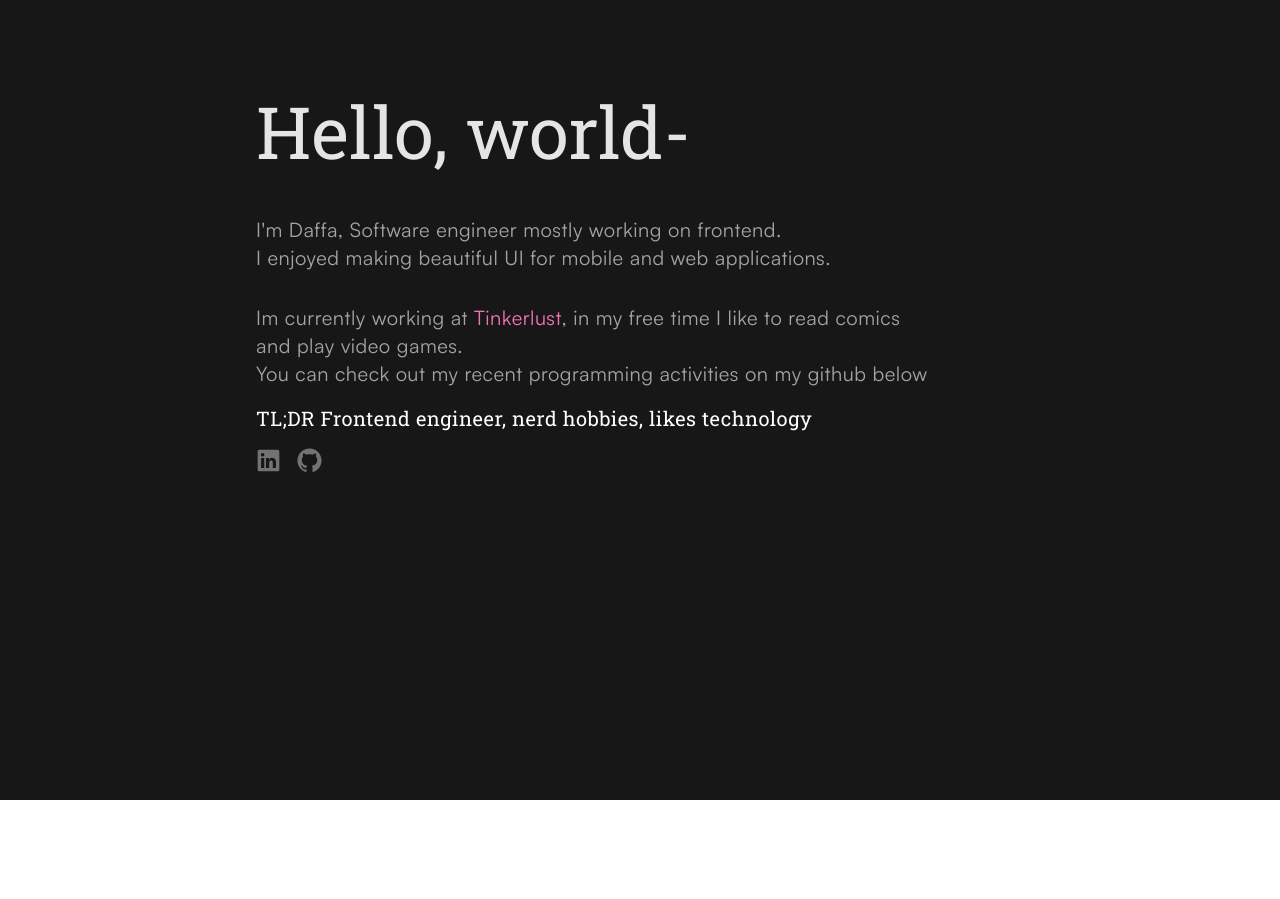
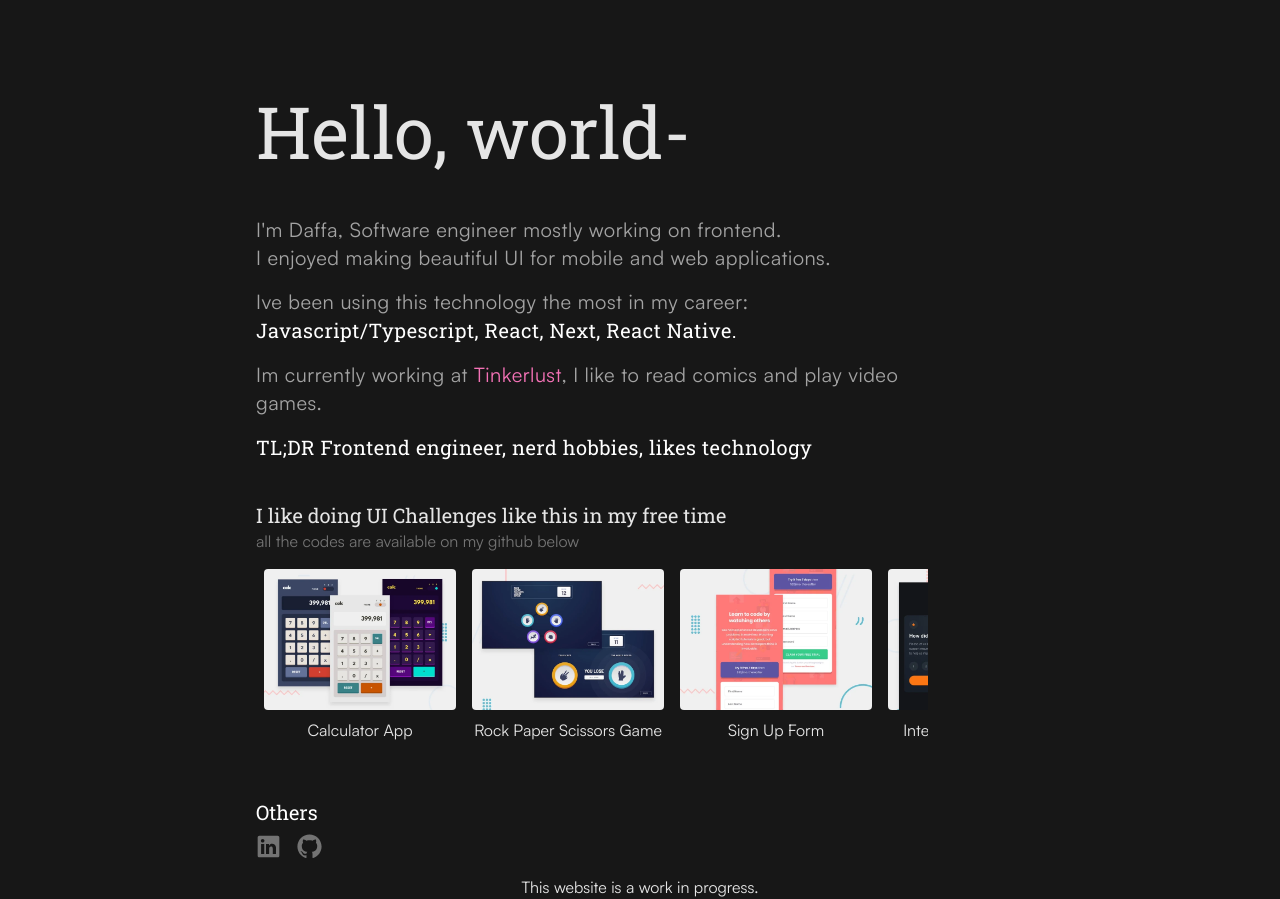
Before and after one commit to daftdevs/next-personal-site, a Next.js app: page / in a window 1280 px wide. Before the commit the page ends 800 px from the top, so only its background shows below. Built offline with nearby package versions, Linux system fonts and the light colour scheme.

Commit message:
feat: finish

```diff
--- a/src/pages/index.tsx
+++ b/src/pages/index.tsx
@@ -1,16 +1,56 @@
 import Layout from "@/components/Layout";
 import { GitHubLogoIcon, LinkedInLogoIcon } from "@radix-ui/react-icons";
+import Image from "next/image";
+
+const UIPorto = [
+  {
+    id: 1,
+    title: "News Landing Page",
+    image: "/images/Calculator.webp",
+    url: "https://frontend-2023-hazel.vercel.app/news-home-page",
+  },
+  {
+    id: 2,
+    title: "Interactive Rating Form",
+    image: "/images/interactive-rating.webp",
+    url: "https://frontendmentor-daft2.vercel.app/interactive-rating",
+  },
+  {
+    id: 3,
+    title: "Sign Up Form",
+    image: "/images/sign-up-form.webp",
+    url: "https://frontendmentor-daft2.vercel.app/intro-signup-form",
+  },
+  {
+    id: 4,
+    title: "Rock Paper Scissors Game",
+    image: "/images/rps.webp",
+    url: "https://frontend-2023-daft2.vercel.app/rock-paper-scissors",
+  },
+  {
+    id: 5,
+    title: "Calculator App",
+    image: "/images/Calculator.webp",
+    url: "https://frontend-2023-daft2.vercel.app/calculator",
+  },
+];
 
 export default function Home() {
   return (
     <Layout title="Home">
-      <div className="pt-24 max-w-2xl">
+      <div className="pt-24 pb-4 max-w-2xl">
         <h1 className="text-7xl font-serif">Hello, world-</h1>
         <div className="pt-12 text-neutral-400 tracking-wide text-xl">
           <p>I&apos;m Daffa, Software engineer mostly working on frontend.</p>
           <p>I enjoyed making beautiful UI for mobile and web applications.</p>
+          <p className="pt-4">
+            Ive been using this technology the most in my career:{" "}
+            <span className="text-white font-serif">
+              Javascript/Typescript, React, Next, React Native.
+            </span>
+          </p>
         </div>
-        <div className="pt-8 text-neutral-400 tracking-wide text-xl">
+        <div className="pt-4 text-neutral-400 tracking-wide text-xl">
           <p>
             Im currently working at{" "}
             <a
@@ -20,17 +60,44 @@ export default function Home() {
             >
               Tinkerlust
             </a>
-            , in my free time I like to read comics and play video games.
-          </p>
-          <p>
-            You can check out my recent programming activities on my github
-            below
+            , I like to read comics and play video games.
           </p>
           <p className="text-white font-serif pt-4">
             TL;DR Frontend engineer, nerd hobbies, likes technology
           </p>
         </div>
-        <div className="flex-row gap-4 hidden lg:flex pt-4 text-neutral-500">
+
+        <div className="pt-10">
+          <h1 className="font-serif text-xl">
+            I like doing UI Challenges like this in my free time
+          </h1>
+          <p className="text-neutral-500">
+            all the codes are available on my github below
+          </p>
+          <div className="flex flex-row gap-4 py-4 px-2 overflow-x-auto">
+            {UIPorto.sort((a, b) => b.id - a.id).map((item) => (
+              <div
+                key={item.id}
+                className="flex flex-col min-w-[12rem] hover:scale-105 transition delay-50 cursor-pointer"
+              >
+                <a href={item.url} target={"_blank"}>
+                  <Image
+                    width={250}
+                    height={250}
+                    src={item.image}
+                    alt={`Image of ${item.title}`}
+                    className="rounded"
+                  />
+                  <h1 className="pt-2 text-center">{item.title}</h1>
+                </a>
+              </div>
+            ))}
+          </div>
+        </div>
+
+        <div className="pt-10">
+          <h1 className="font-serif text-xl text-white">Others</h1>
+          <div className="flex-row pt-2 gap-4 flex text-neutral-500">
             <a
               target={"_blank"}
               href="https://www.linkedin.com/in/muhammad-daffa-s"
@@ -50,6 +117,10 @@ export default function Home() {
             </a>
           </div>
         </div>
+      </div>
+      <div className="flex items-center justify-center">
+        <p>This website is a work in progress.</p>
+      </div>
     </Layout>
   );
 }
```
Lines whose indentation alone changed are shown as unchanged.
